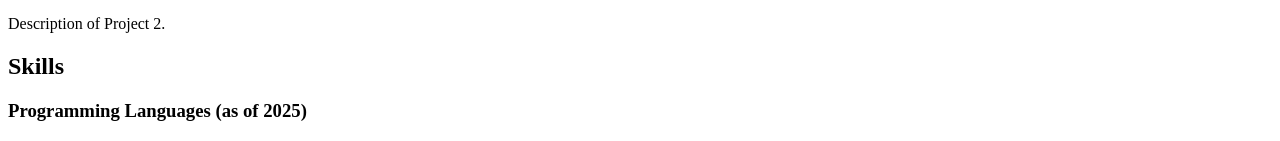
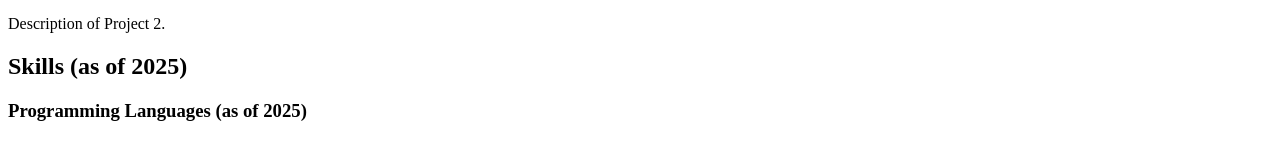
Before and after one commit to AdamRichards98/portfolio-website, a plain HTML site: page index.html in a window 1280 px wide. Shown: the part 771-912 px from the top of the page. Drawn offline with Linux system fonts and the light colour scheme.

Commit message:
Minor edit to skills section heading

```diff
--- a/index.html
+++ b/index.html
@@ -69,7 +69,7 @@
     </section>
 
     <section id="skills">
-    <h2>Skills</h2>
+    <h2>Skills (as of 2025)</h2>
 
     <h3>Programming Languages (as of 2025)</h3>
         <ul>
```
